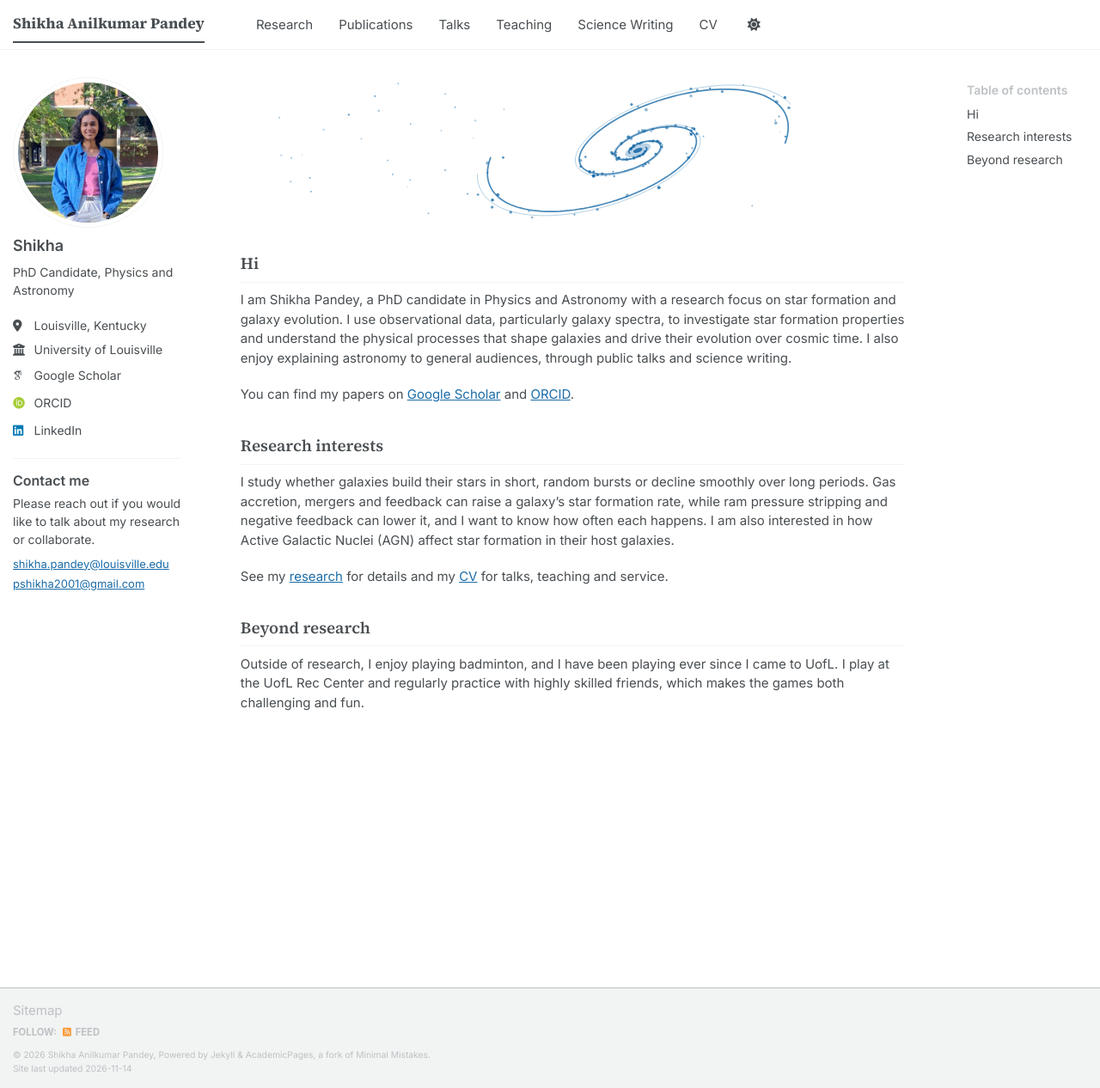
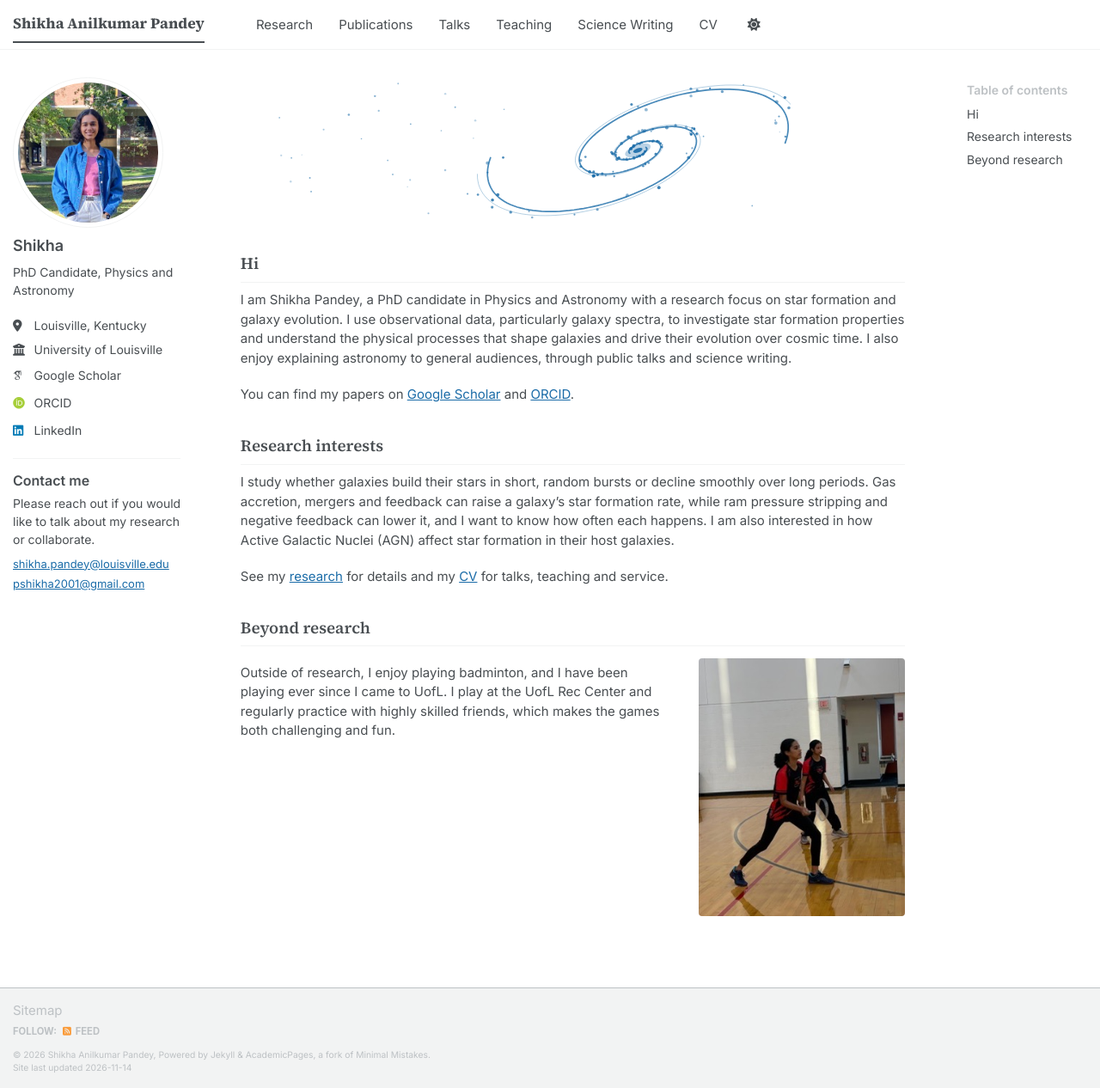
Before and after one commit to pshikha/pshikha.github.io, a Jekyll site: the page built from _pages/about.md, in a window 1280 px wide and 1266 px high. Shown: the whole window at 86% size. Built offline with Jekyll 4.4.1, drawn with Linux system fonts in a browser that asks for light colours; some web fonts are replaced; a script bundle is joined from its source files by our own code; library files that are not in the unit come from our copies.

Commit message:
Beyond research: portrait badminton photo beside the text
Crop the photo to a portrait shape (both players, no bystanders) and float it at the right edge of the section with the text wrapping beside it; full width above the text on phones. Builds on contact-left.

Co-Authored-By: Claude Sonnet 5.5 <noreply@anthropic.com>

```diff
--- a/_pages/about.md
+++ b/_pages/about.md
@@ -24,4 +24,6 @@ See my [research](/research/) for details and my [CV](/cv/) for talks, teaching
 
 ## Beyond research
 
+<img class="beyond-photo" src="/images/badminton-portrait.jpg" alt="Playing a badminton doubles game at the UofL Rec Center">
+
 Outside of research, I enjoy playing badminton, and I have been playing ever since I came to UofL. I play at the UofL Rec Center and regularly practice with highly skilled friends, which makes the games both challenging and fun.
--- a/_sass/layout/_page.scss
+++ b/_sass/layout/_page.scss
@@ -464,3 +464,28 @@
     }
   }
 }
+
+/* Beyond research: portrait photo at the right edge, text wraps beside it */
+.beyond-photo {
+  float: right;
+  width: 240px;
+  max-width: 40%;
+  height: auto;
+  margin: 0.3em 0 1em 2em;
+  border-radius: 4px;
+
+  @media (max-width: 600px) {
+    float: none;
+    display: block;
+    width: 100%;
+    max-width: 320px;
+    margin: 0 0 1em;
+  }
+}
+
+/* make sure a floated photo never spills into the footer */
+.page__content::after {
+  content: "";
+  display: table;
+  clear: both;
+}
```
Also changed, not shown: images/badminton-portrait.jpg (added).
